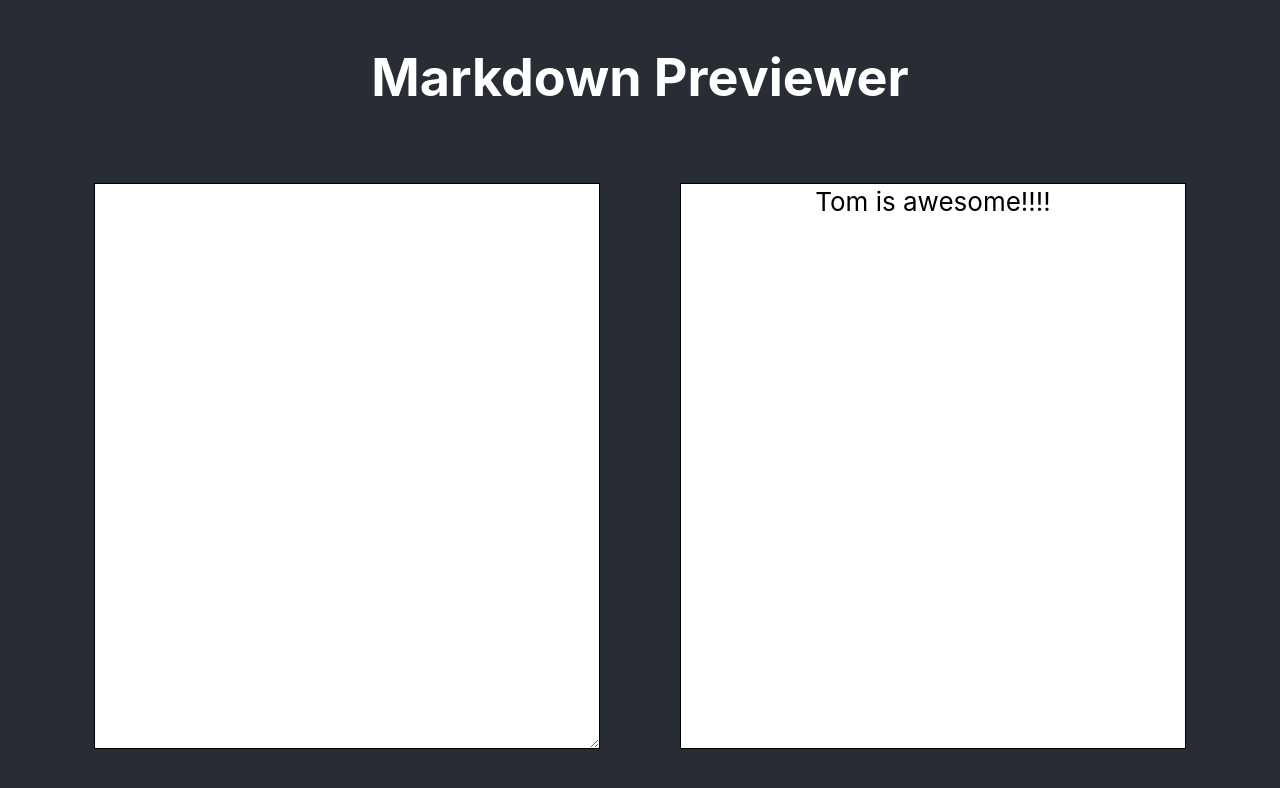
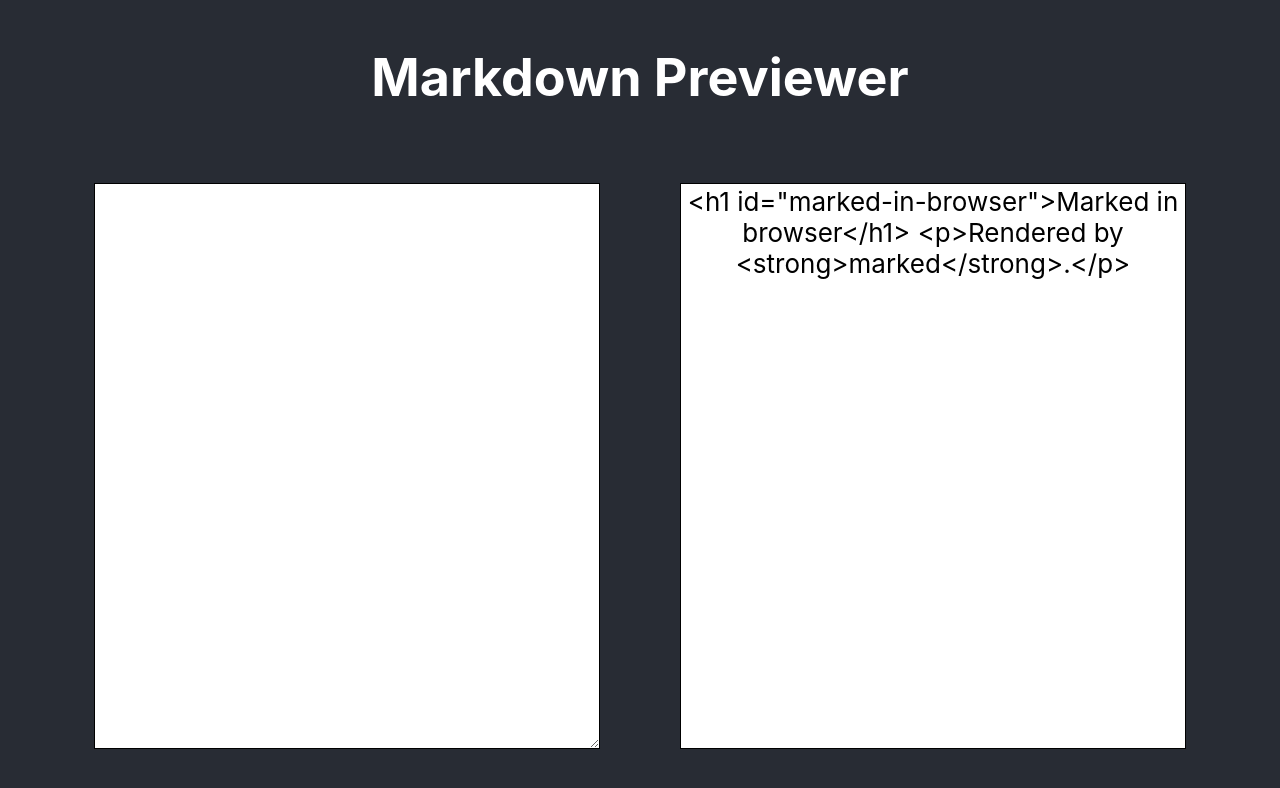
Before and after one commit to tomporvaz/markdown-previewer, a React (Create React App) app: page / in a window 1280 px wide. Shown: the top 788 px of the page. Built offline with nearby package versions, Linux system fonts and the light colour scheme.

Commit message:
Added marked as dependency and enter practice markdown to understand marked

```diff
--- a/package.json
+++ b/package.json
@@ -3,6 +3,7 @@
   "version": "0.1.0",
   "private": true,
   "dependencies": {
+    "marked": "^0.6.0",
     "react": "^16.7.0",
     "react-dom": "^16.7.0",
     "react-scripts": "2.1.3"
--- a/public/index.html
+++ b/public/index.html
@@ -27,6 +27,7 @@
   <body>
     <noscript>You need to enable JavaScript to run this app.</noscript>
     <div id="root"></div>
+
     <!--
       This HTML file is a template.
       If you open it directly in the browser, you will see an empty page.
@@ -38,5 +39,7 @@
       To create a production bundle, use `npm run build` or `yarn build`.
     -->
     <script src="https://cdn.freecodecamp.org/testable-projects-fcc/v1/bundle.js"></script>
+    <script src="https://cdnjs.cloudflare.com/ajax/libs/marked/0.6.0/marked.js" integrity="sha256-1CpaA8/InyL5ehvUOYj0zdCelaGHRvamU3fEE91XqgU=" crossorigin="anonymous"></script>
+
   </body>
 </html>
--- a/src/App.js
+++ b/src/App.js
@@ -1,5 +1,14 @@
 import React, { Component } from 'react';
+import marked from "marked";
 import './App.css';
+
+class MyMarkdown extends React.Component {
+  render () {
+    return <div>{marked('# Marked in browser\n\nRendered by **marked**.')}</div>
+  }
+}
+
+
 
 class App extends Component {
   render() {
@@ -9,7 +18,9 @@ class App extends Component {
           <h1>Markdown Previewer</h1>
           <div className="previewer">
             <textarea id="editor"></textarea>
-            <div id="preview">Tom is awesome!!!!</div>
+
+            <div id="preview"><MyMarkdown/></div>
+
           </div>
 
         </header>
@@ -20,4 +31,5 @@ class App extends Component {
   }
 }
 
+
 export default App;
--- a/src/index.js
+++ b/src/index.js
@@ -6,6 +6,7 @@ import * as serviceWorker from './serviceWorker';
 
 ReactDOM.render(<App />, document.getElementById('root'));
 
+
 // If you want your app to work offline and load faster, you can change
 // unregister() to register() below. Note this comes with some pitfalls.
 // Learn more about service workers: http://bit.ly/CRA-PWA
```
Also changed, not shown: 1 other file (tests, documents, lock files or other folders).
